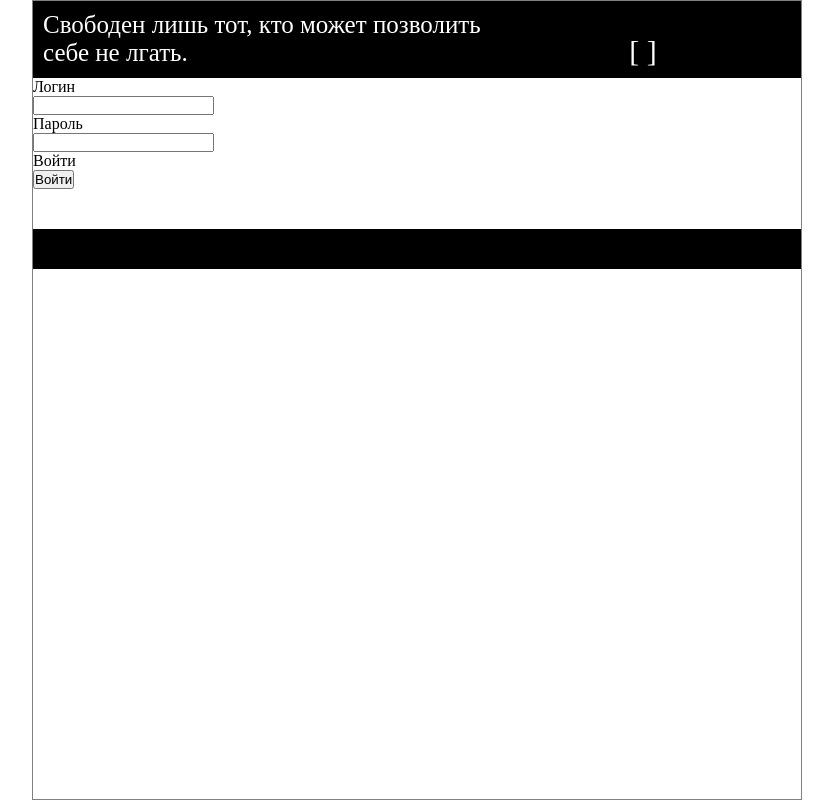
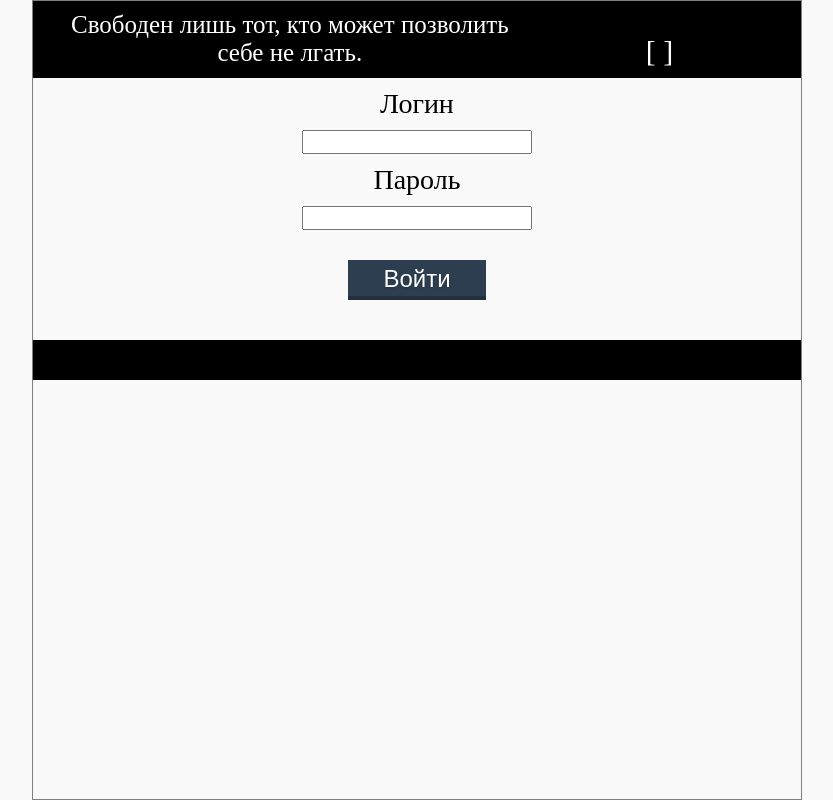
Before and after one commit to htorianik/pyiboard, a Flask app: page /login in a window 1280 px wide. Shown: the whole page, without its empty margins (224-1057 px from the left). Run offline with Flask 2, Linux system fonts and the light colour scheme; data that the repository does not hold is empty.

Commit message:
refactored a little bit front-end code

```diff
--- /dev/null
+++ b/public/scripts/global_debug.js
@@ -0,0 +1,15 @@
+const get_board_determinate_suffix = () => {
+    dirs = document.location.pathname.split('/')
+    if(dirs[1] != 'board') {
+        return null;
+    }
+    else
+    {
+        return `/board/${dirs[2]}`;
+    }
+}
+
+const get_query_arg = (name) => {
+    const UrlParams = new URLSearchParams(window.location.search);
+    return UrlParams.get(name);
+}
--- /dev/null
+++ b/public/styles/global_debug.css
@@ -0,0 +1,58 @@
+* {
+    padding: 0px;
+    margin: 0px;
+}
+
+.inline {
+    display: inline-block
+}
+
+body {
+    position: relative;
+    width: 60%;
+    margin-left: 20%;
+    margin-right: 20%;
+    border-color: grey;
+    border-style: solid;
+    border-width: 1px;
+}
+
+header {
+    width: 100%;
+    background-color: black;
+    color: white;
+}
+
+footer {
+    width: 100%;
+    height: 40px;
+    background-color: black;
+    margin-top: 40px;
+}
+
+#header-boards-refs {
+    position: relative;
+    text-align: center;
+    display: inline-block;
+    font-size: 30px;
+    width: 30%;
+    padding: 10px;
+}
+
+#header-quote {
+    position: relative;
+    display: inline-block;
+    width: 60%;
+    font-size: 25px;
+    padding: 10px;
+}
+
+.header-list-item:visited, .header-list-item:link, .header-list-item:active {
+    color: white;
+    text-decoration: none;
+}
+
+.header-list-item:hover {
+    color: grey;
+    text-decoration: none;
+}
--- /dev/null
+++ b/public/styles/login.css
@@ -0,0 +1,25 @@
+#login-form {
+    position: relative;
+    text-align: center;
+    display: block;
+    margin: auto;
+    width: 60%;
+}
+
+.field-title {
+    font-size: 28px;
+    padding: 10px;
+}
+
+.submit-button {
+    margin-top: 30px;
+    width: 30%;
+    font-size: 24px;
+    height: 5%;
+}
+
+.input-form {
+    height: 3%;
+    width: 50%;
+    font-size: 20px;
+}
--- a/src/server.py
+++ b/src/server.py
@@ -250,7 +250,6 @@
 def logout_handle():
     response.set_cookie('session_id', str(-1).encode('utf-8'))
     response.set_cookie('session_token', "None".encode('utf-8'))
-
     return jsonify({
         "Reponse": "You loged out :|"
     })
@@ -258,10 +257,8 @@
 @app.route('/')
 @session_checker()
 def index_handle():
-
     boards = Board.query.all()
-
-    return render_template('base.html', boards=boards)
+    return render_template('index.html', boards=boards)
 
 
 @app.route('/board/<board_short>')
@@ -423,3 +420,11 @@
         Config.PUBLIC_DIR,
         filename,
         as_attachment=True)
+
+
+### TEST FRONTEND ###
+
+@app.route('/debug', methods=['GET'])
+def index_debug_handle():
+    boards = Board.query.all()
+    return render_template('index_debug.html', boards=boards)
--- /dev/null
+++ b/templates/base_debug.html
@@ -0,0 +1,31 @@
+<html>
+    <head>
+        {% block meta %}
+            <meta type='text/html' charset='utf8'>
+        {% endblock %}
+
+        {% block requirements %}
+            <link rel='stylesheet' type='text/css' href='/public/styles/global_debug.css'>
+            <script type='text/javascript' src='/public/scripts/global_debug.js'></script>
+        {% endblock %}
+    </head>
+
+    <body>
+        <header>
+            <div id='header-quote'>Свободен лишь тот, кто может позволить себе не лгать.</div>
+            <div id='header-boards-refs'>
+                [ {% for board in boards %}
+                <a href='/board/{{ board.short }}' class='header-list-item'>{{ board.short }} </a> /
+                {% endfor %} ]
+            </div>
+        </header>
+
+        <div id='content'>
+            {% block content %}
+            {% endblock %}
+        </div>
+
+        <footer>
+        </footer>
+    </body>
+</html>
--- /dev/null
+++ b/templates/index.html
@@ -0,0 +1 @@
+{% extends 'base_debug.html' %}
--- a/templates/login.html
+++ b/templates/login.html
@@ -1,14 +1,20 @@
-{% extends 'base.html' %}
+{% extends 'base_debug.html' %}
 
-{% block addition_requirements %}
+{% block requirements %}
+{{ super() }}
+<link rel='stylesheet' type='text/css' href='/public/styles/button.css'>
+<link rel='stylesheet' type='text/css' href='/public/styles/login.css'>
 <script type='text/javascript' src='/public/scripts/login.js'></script>
 {% endblock %}
 
 {% block content %}
-    <p>Логин</p>
-    <input id='login-input' type='text'>
-    <p>Пароль</p>
-    <input id='password-input' type='password'>
-    <p>Войти</p>
-    <input type='button' id='login-button' value='Войти'>
+    <div id='login-form'>
+        <div class='field-title'>Логин</div>
+        <input class='input-form' id='login-input' type='text'>
+        <div class='field-title'>Пароль</div>
+        <input class='input-form' id='password-input' type='password'>
+        <div>
+            <input type='button' class='midnight-blue-flat-button submit-button' id='login-button' value='Войти'>
+        </div>
+    </div>
 {% endblock %}
```
Also changed, not shown: public/scripts/post_constructor.js (+21 -4 lines), public/styles/board.css (added, +11 -0 lines), public/styles/constructor.css (+7 -0 lines), public/styles/post.css (+1 -13 lines), templates/board.html (+10 -6 lines), templates/constructor_base.html (deleted, +0 -16 lines), templates/post_constructor.html (+19 -7 lines), templates/thread.html (+6 -6 lines), templates/thread_post_constructor.html (deleted, +0 -7 lines), public/styles/thread.css (added).
